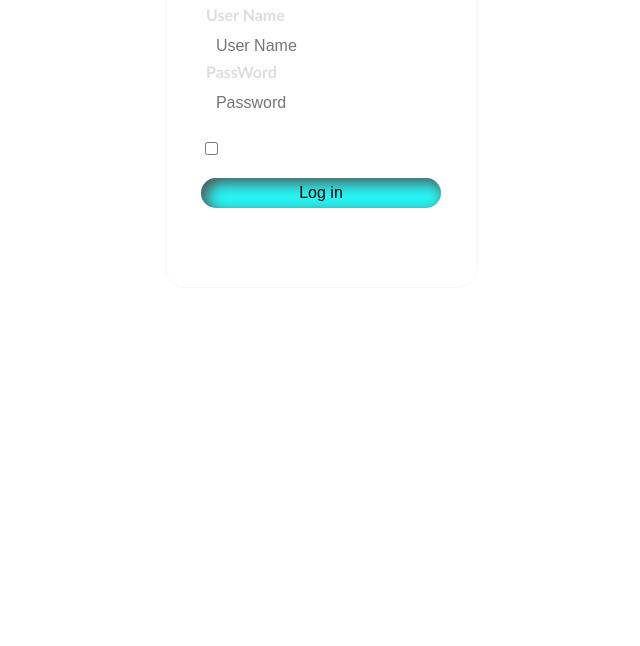
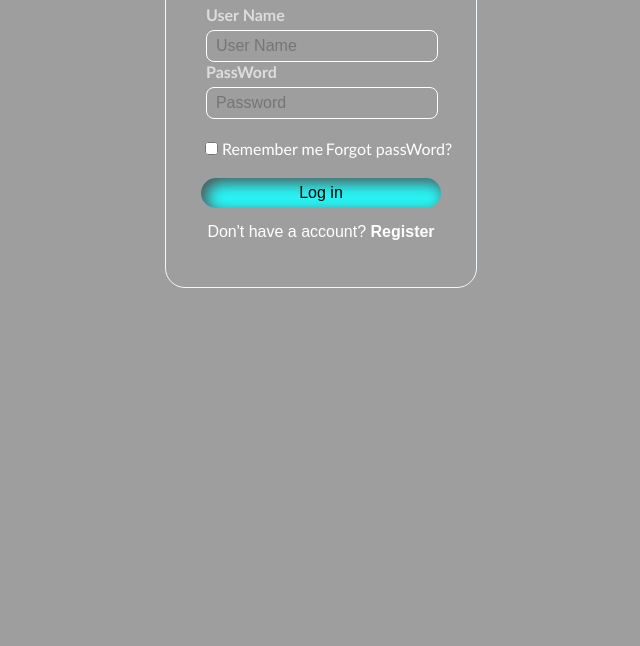
Before and after one commit to Henrie-Nguyen/Henrie_TESTcode, a plain HTML site: page index.html in a window 1280 px wide. Shown: the part 154-800 px from the top of the page, without its empty margins (319-959 px from the left). Drawn offline with Linux system fonts and the light colour scheme; the site is published under a folder, as on GitHub Pages, so addresses that start at the root find nothing.

Commit message:
Update css.css

```diff
--- a/css.css
+++ b/css.css
@@ -11,7 +11,7 @@
 body {
   margin: 0;
   padding: 0;
-  background-image: url("/img/background.png");
+  background-image: url("img/background.png");
   font-family: arial;
   background-size: 100%;
 }
```
